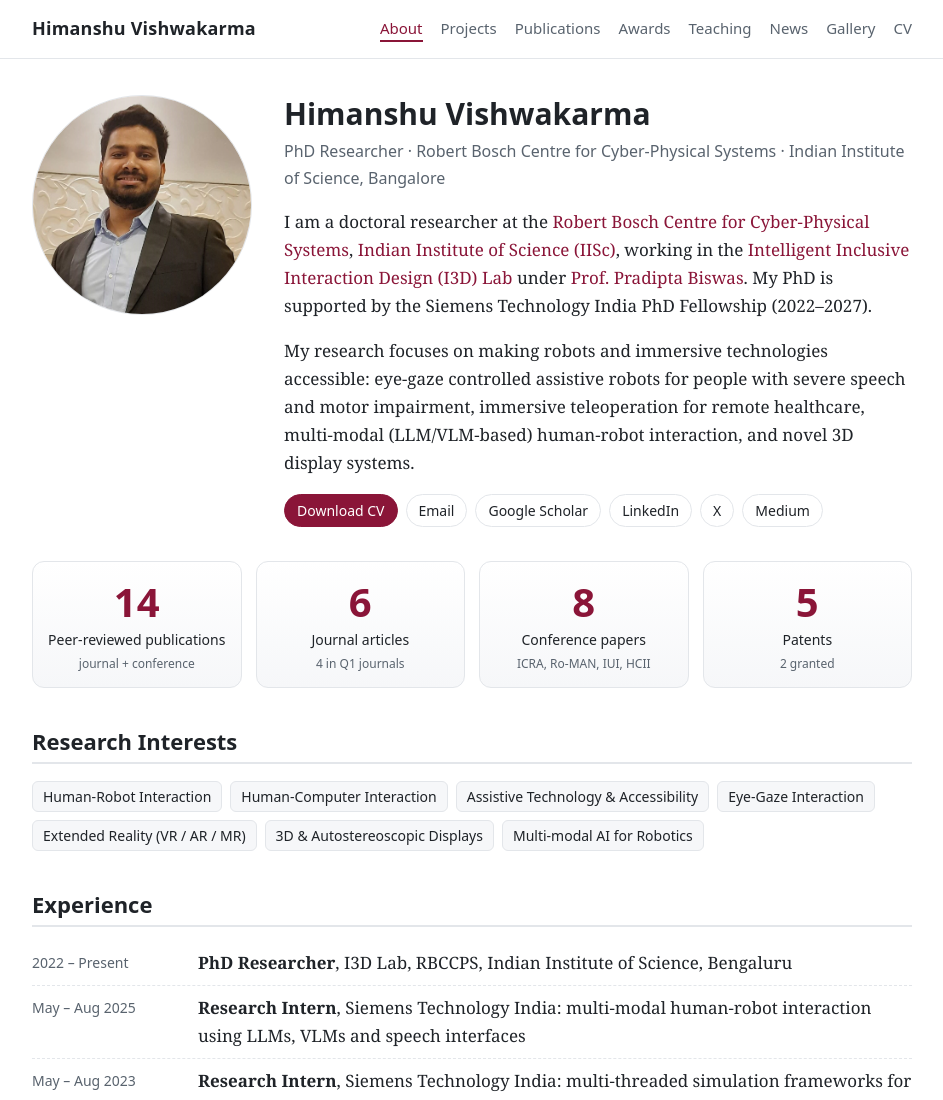
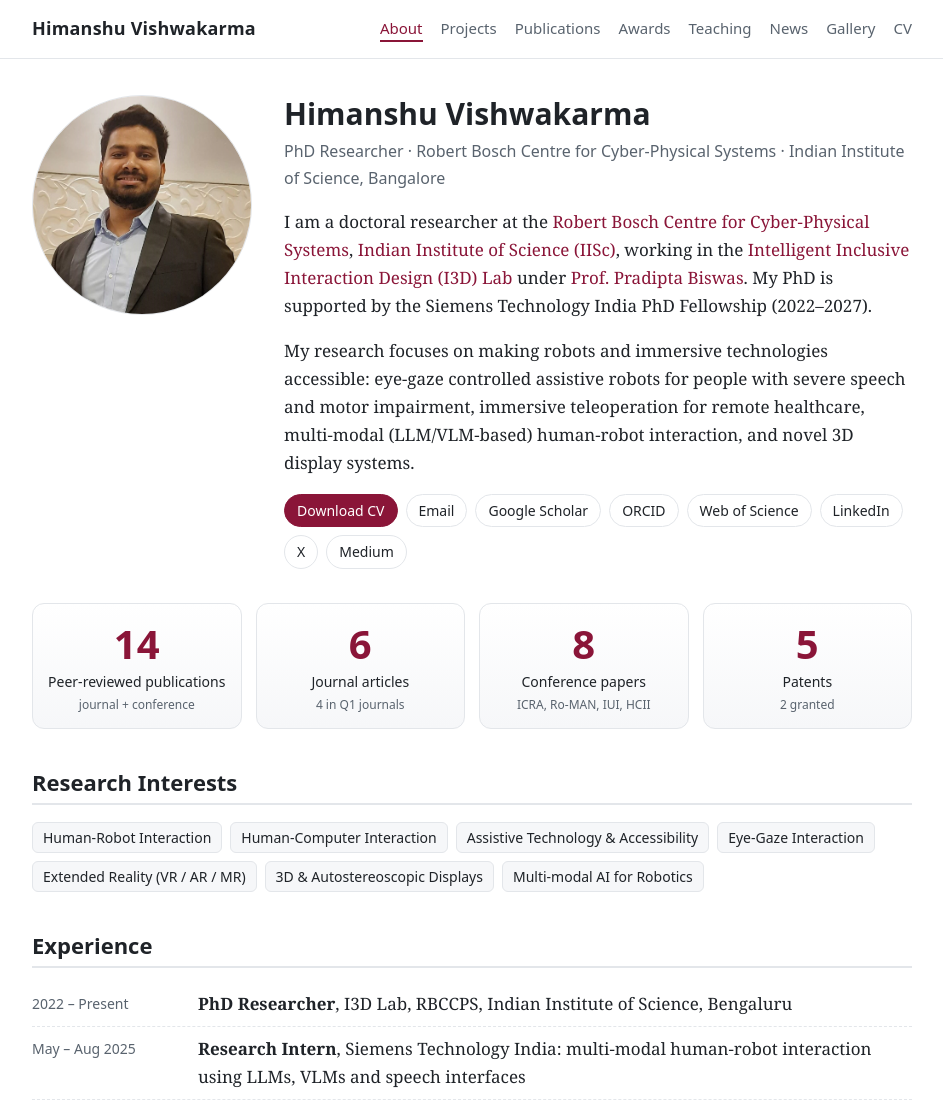
Before and after one commit to himnshu-debug/himnshu-debug.github.io, a plain HTML site: page index.html in a window 1280 px wide. Shown: the top 1100 px of the page, without its empty margins (168-1111 px from the left). Drawn offline with Linux system fonts and the light colour scheme.

Commit message:
About: add ORCID, Web of Science links and Academic Service (journal reviewing)
Co-Authored-By: Claude Opus 5.5 <noreply@anthropic.com>

```diff
--- a/index.html
+++ b/index.html
@@ -45,6 +45,8 @@
         <a class="primary" href="cv.pdf">Download CV</a>
         <a href="mailto:1himanshu@iisc.ac.in">Email</a>
         <a href="https://scholar.google.com/citations?user=ktqjVN0AAAAJ&amp;hl=en">Google Scholar</a>
+        <a href="https://orcid.org/0000-0003-1420-279X">ORCID</a>
+        <a href="https://www.webofscience.com/wos/author/record/84254877">Web of Science</a>
         <a href="https://www.linkedin.com/in/himanshu-vishwakarma-42093116b/">LinkedIn</a>
         <a href="https://x.com/himanshu_vishwa">X</a>
         <a href="https://medium.com/@12himsunny">Medium</a>
```
